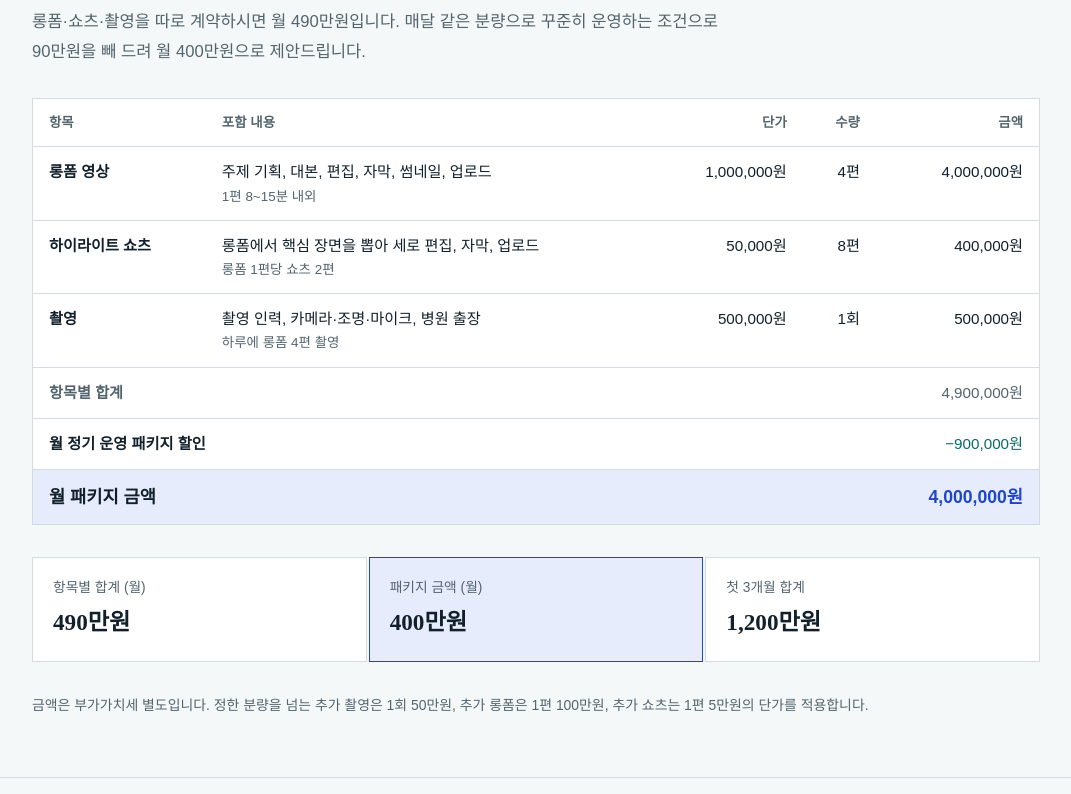
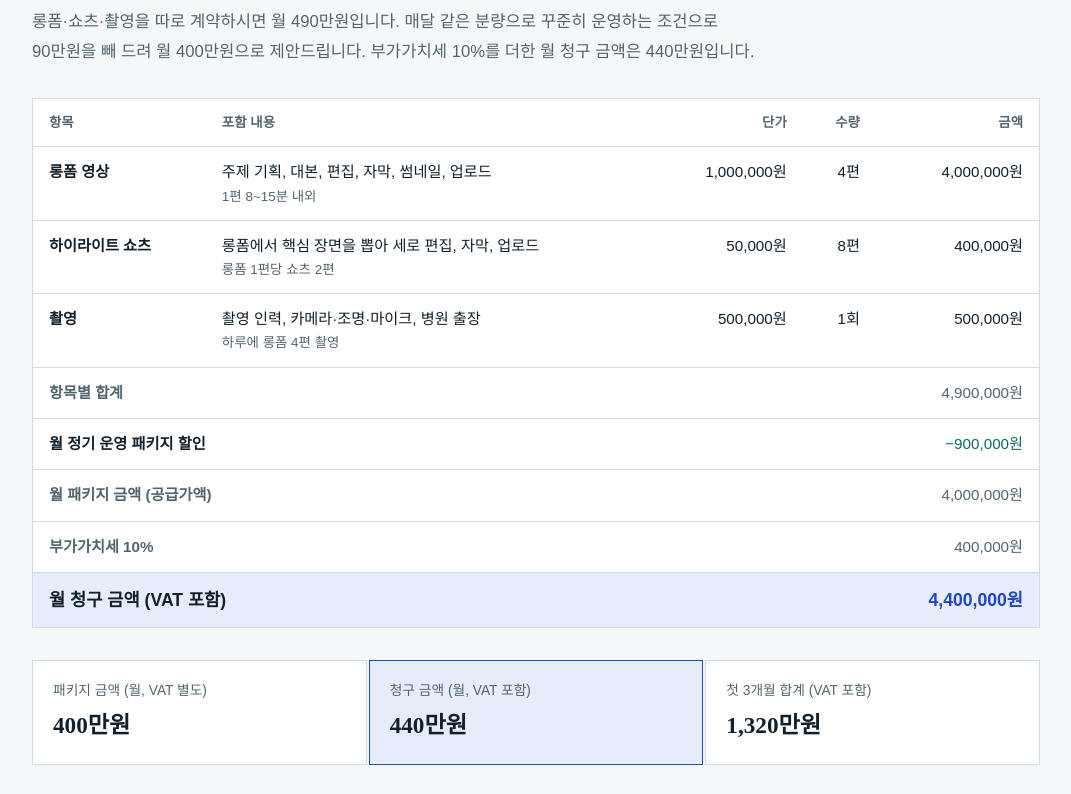
Before and after one commit to devPugi/yonsei-standard-guwol-youtube-proposal, a plain HTML site: page quote.html in a window 1280 px wide. Shown: the part 550-1344 px from the top of the page, without its empty margins (104-1175 px from the left). Drawn offline with Linux system fonts and the light colour scheme; a web font is replaced by a local one.

Commit message:
견적서에 VAT 10% 포함 금액 반영
Co-Authored-By: Claude Opus 5.5 <noreply@anthropic.com>

```diff
--- a/quote.html
+++ b/quote.html
@@ -172,7 +172,7 @@ footer { padding-block: 28px 44px; }
     <div>
       <p class="hero-tag">연세스탠다드치과 구월점 김동희 대표원장님 귀하 · 2026년 11월 19일</p>
       <h1>유튜브 채널 운영 견적서와 실행 계획</h1>
-      <div class="hero-total"><b>월 400만원</b><span>롱폼 4편 · 하이라이트 쇼츠 8편 · 촬영 1회 패키지</span></div>
+      <div class="hero-total"><b>월 400만원</b><span>VAT 포함 440만원 · 롱폼 4편 · 하이라이트 쇼츠 8편 · 촬영 1회 패키지</span></div>
     </div>
     <dl class="hero-facts">
       <div><dt>제작 분량</dt><dd>매월 롱폼 4편<br>하이라이트 쇼츠 8편</dd></div>
@@ -190,7 +190,7 @@ footer { padding-block: 28px 44px; }
     <div class="head">
       <p class="label">견적</p>
       <h2>항목별 단가로는 월 490만원, 패키지로 400만원입니다</h2>
-      <p class="lead">롱폼·쇼츠·촬영을 따로 계약하시면 월 490만원입니다. 매달 같은 분량으로 꾸준히 운영하는 조건으로 90만원을 빼 드려 월 400만원으로 제안드립니다.</p>
+      <p class="lead">롱폼·쇼츠·촬영을 따로 계약하시면 월 490만원입니다. 매달 같은 분량으로 꾸준히 운영하는 조건으로 90만원을 빼 드려 월 400만원으로 제안드립니다. 부가가치세 10%를 더한 월 청구 금액은 440만원입니다.</p>
     </div>
 
     <div class="table-wrap">
@@ -206,18 +206,20 @@ footer { padding-block: 28px 44px; }
         <tfoot>
           <tr class="sub"><th scope="row" colspan="4">항목별 합계</th><td class="r">4,900,000원</td></tr>
           <tr class="disc"><th scope="row" colspan="4">월 정기 운영 패키지 할인</th><td class="r">−900,000원</td></tr>
-          <tr class="total"><th scope="row" colspan="4">월 패키지 금액</th><td class="r">4,000,000원</td></tr>
+          <tr class="sub"><th scope="row" colspan="4">월 패키지 금액 (공급가액)</th><td class="r">4,000,000원</td></tr>
+          <tr class="sub"><th scope="row" colspan="4">부가가치세 10%</th><td class="r">400,000원</td></tr>
+          <tr class="total"><th scope="row" colspan="4">월 청구 금액 (VAT 포함)</th><td class="r">4,400,000원</td></tr>
         </tfoot>
       </table>
     </div>
 
     <div class="sum">
-      <div><span>항목별 합계 (월)</span><b>490만원</b></div>
-      <div class="key"><span>패키지 금액 (월)</span><b>400만원</b></div>
-      <div><span>첫 3개월 합계</span><b>1,200만원</b></div>
+      <div><span>패키지 금액 (월, VAT 별도)</span><b>400만원</b></div>
+      <div class="key"><span>청구 금액 (월, VAT 포함)</span><b>440만원</b></div>
+      <div><span>첫 3개월 합계 (VAT 포함)</span><b>1,320만원</b></div>
     </div>
 
-    <p class="note">금액은 부가가치세 별도입니다. 정한 분량을 넘는 추가 촬영은 1회 50만원, 추가 롱폼은 1편 100만원, 추가 쇼츠는 1편 5만원의 단가를 적용합니다.</p>
+    <p class="note">단가와 항목별 금액은 부가가치세 별도 기준입니다. 첫 3개월 합계는 VAT 별도 1,200만원, VAT 포함 1,320만원입니다. 정한 분량을 넘는 추가 촬영은 1회 50만원, 추가 롱폼은 1편 100만원, 추가 쇼츠는 1편 5만원이며, 각각 VAT 10%가 더해집니다.</p>
   </div>
 </section>
 
```
